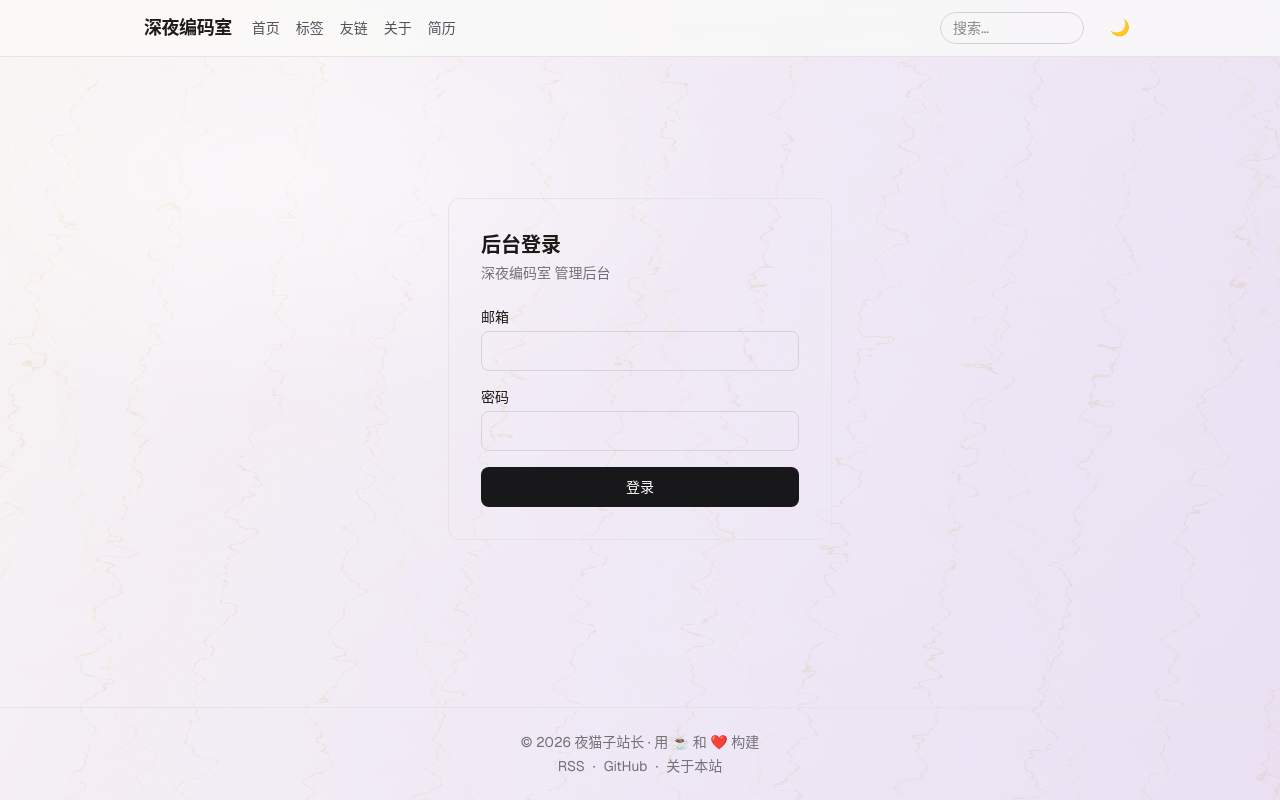
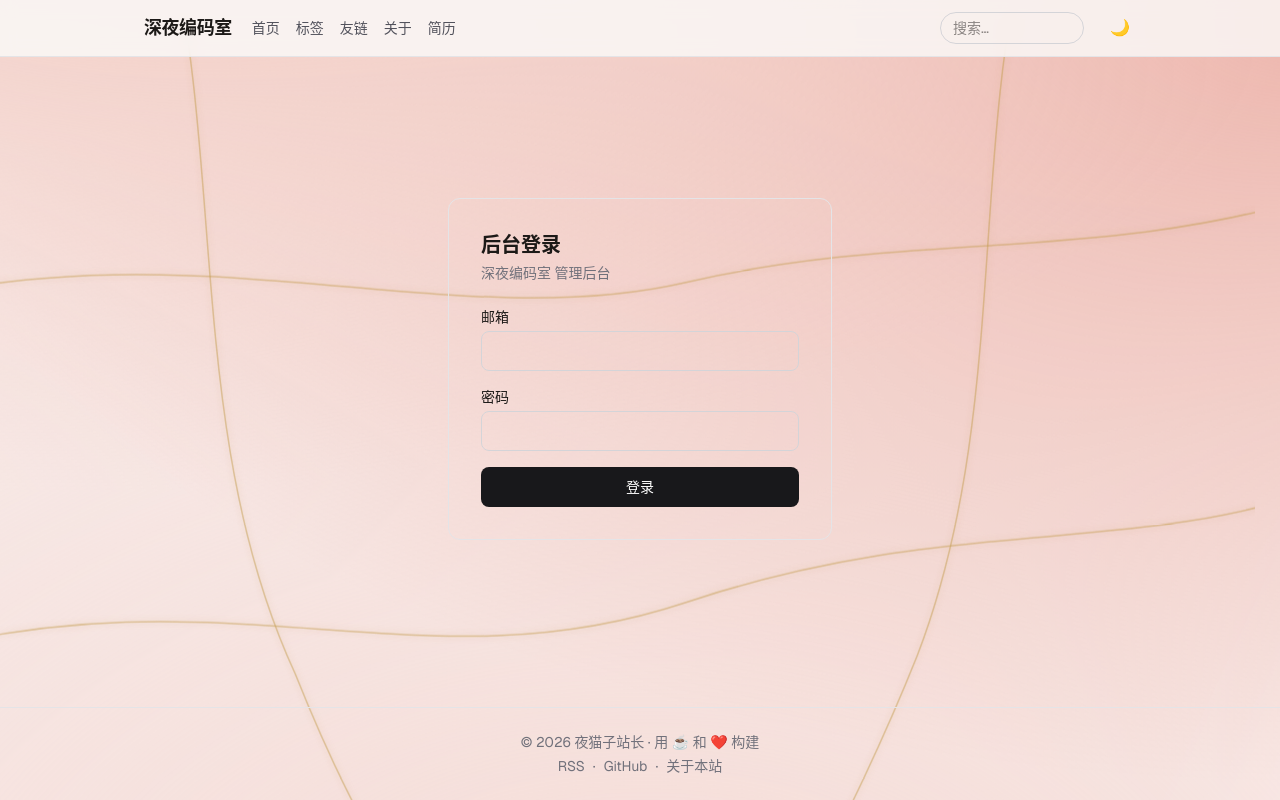
Before and after one commit to JJBSGW/personal-blog, a Next.js app: page /admin/login in a window 1280 px wide. Built offline with nearby package versions, Linux system fonts and the light colour scheme.

Commit message:
fix: 背景重做为深红锦缎 — 移除噪声位移(石裂纹),改为光滑缎面+流动缎光+极简金线(SVG平滑曲线)

```diff
--- a/src/app/globals.css
+++ b/src/app/globals.css
@@ -28,7 +28,7 @@ body {
   color: var(--foreground);
 }
 
-/* ---------- 丝绸织锦背景(真丝质感:光泽波纹 + 金线点缀) ---------- */
+/* ---------- 深红锦缎背景:光滑缎面 + 流动缎光 + 极简金线 ---------- */
 html {
   background: var(--background);
 }
@@ -39,62 +39,50 @@ html {
   z-index: -10;
   overflow: hidden;
   pointer-events: none;
-  background: var(--background);
+  background: var(--silk-base);
 }
 
-/* 布料层:丝绸底色 + 湍流位移 → 起伏的织物波纹 */
-.silk-fabric,
+/* 缎面:大尺寸柔滑渐变,模拟布料自然的光影起伏(无噪声,不碎裂) */
+.silk-fabric {
+  position: absolute;
+  inset: -25%;
+  background:
+    radial-gradient(120% 90% at 20% 8%, var(--silk-c1) 0%, transparent 55%),
+    radial-gradient(130% 110% at 85% 18%, var(--silk-c2) 0%, transparent 58%),
+    radial-gradient(120% 120% at 50% 100%, var(--silk-c3) 0%, transparent 65%);
+  animation: silk-flow 30s ease-in-out infinite alternate;
+}
+
+/* 流动缎光:一条柔和高光带缓缓扫过缎面(丝缎光泽的关键) */
+.silk-sheen {
+  position: absolute;
+  inset: -20%;
+  background: linear-gradient(
+    115deg,
+    transparent 32%,
+    var(--silk-sheen-c) 47%,
+    transparent 62%
+  );
+  background-size: 260% 260%;
+  filter: blur(36px);
+  mix-blend-mode: screen;
+  animation: silk-sheen 15s ease-in-out infinite alternate;
+}
+
+/* 极简金线:几缕平滑金色曲线(由 SVG 路径绘制) */
 .silk-gold {
   position: absolute;
-  inset: -18%;
+  inset: 0;
+  animation: silk-gold-drift 48s ease-in-out infinite alternate-reverse;
 }
 
-.silk-fabric {
-  background: linear-gradient(
-    115deg,
-    var(--silk-c1) 0%,
-    var(--silk-c2) 24%,
-    var(--silk-c3) 48%,
-    var(--silk-c2) 72%,
-    var(--silk-c1) 100%
-  );
-  background-size: 220% 220%;
-  filter: url(#silk-fabric);
-  animation: silk-flow 28s ease-in-out infinite alternate;
-}
-
-/* 金线层:细密的金色丝线,随布料一起流动 */
-.silk-gold {
-  opacity: var(--silk-gold-opacity, 0.6);
-  background-image:
-    repeating-linear-gradient(
-      100deg,
-      transparent 0 58px,
-      var(--silk-gold-1) 58px 59.5px,
-      transparent 59.5px 118px
-    ),
-    repeating-linear-gradient(
-      78deg,
-      transparent 0 152px,
-      var(--silk-gold-2) 152px 154px,
-      transparent 154px 304px
-    );
-  filter: url(#silk-gold);
-  animation: silk-flow-gold 36s ease-in-out infinite alternate-reverse;
-  mix-blend-mode: var(--silk-gold-blend, multiply);
-}
-
-/* 绸缎光泽:一团缓缓移动的高光 */
-.silk-sheen {
-  position: absolute;
-  inset: 0;
-  background: radial-gradient(
-    55% 45% at 30% 22%,
-    var(--silk-sheen-c) 0%,
-    transparent 65%
-  );
-  animation: silk-sheen 18s ease-in-out infinite alternate;
-  mix-blend-mode: screen;
+.silk-gold path {
+  fill: none;
+  stroke: var(--silk-gold-line);
+  stroke-width: 1.5;
+  stroke-linecap: round;
+  opacity: var(--silk-gold-opacity, 0.55);
+  filter: drop-shadow(0 0 4px var(--silk-gold-glow));
 }
 
 @keyframes silk-flow {
@@ -102,59 +90,59 @@ html {
     transform: translate3d(0, 0, 0);
   }
   to {
-    transform: translate3d(5%, 4%, 0);
-  }
-}
-
-@keyframes silk-flow-gold {
-  from {
-    transform: translate3d(0, 0, 0);
-  }
-  to {
-    transform: translate3d(-4%, -3%, 0);
+    transform: translate3d(4%, 3%, 0);
   }
 }
 
 @keyframes silk-sheen {
   from {
-    transform: translateX(-14%);
-    opacity: 0.5;
+    transform: translate3d(-8%, 0, 0);
+    opacity: 0.65;
   }
   to {
-    transform: translateX(14%);
+    transform: translate3d(8%, 0, 0);
     opacity: 1;
+  }
+}
+
+@keyframes silk-gold-drift {
+  from {
+    transform: translate3d(0, 0, 0);
+  }
+  to {
+    transform: translate3d(-2%, 2%, 0);
   }
 }
 
 @media (prefers-reduced-motion: reduce) {
   .silk-fabric,
-  .silk-gold,
-  .silk-sheen {
+  .silk-sheen,
+  .silk-gold {
     animation: none;
   }
 }
 
-/* 配色:亮色 = 香槟象牙丝绸;暗色 = 深紫锦缎,金线更明显 */
+/* 配色:亮色 = 浅绯红素绸;暗色 = 深红锦缎 + 金 */
 :root {
-  --silk-c1: #fbf8f2;
-  --silk-c2: #f0e9f6;
-  --silk-c3: #e6dbf0;
-  --silk-gold-1: rgba(205, 168, 60, 0.2);
-  --silk-gold-2: rgba(240, 220, 120, 0.16);
-  --silk-gold-opacity: 0.6;
-  --silk-gold-blend: multiply;
-  --silk-sheen-c: rgba(255, 255, 255, 0.85);
+  --silk-base: #f8ecea;
+  --silk-c1: #f3cfc7;
+  --silk-c2: #edb6ad;
+  --silk-c3: #f5dcd7;
+  --silk-sheen-c: rgba(255, 255, 255, 0.9);
+  --silk-gold-line: #c29a4b;
+  --silk-gold-glow: rgba(194, 154, 75, 0.5);
+  --silk-gold-opacity: 0.5;
 }
 
 .dark {
-  --silk-c1: #16121f;
-  --silk-c2: #241c38;
-  --silk-c3: #2c2040;
-  --silk-gold-1: rgba(212, 175, 55, 0.22);
-  --silk-gold-2: rgba(246, 226, 122, 0.14);
-  --silk-gold-opacity: 0.75;
-  --silk-gold-blend: screen;
-  --silk-sheen-c: rgba(255, 255, 255, 0.1);
+  --silk-base: #2b070c;
+  --silk-c1: #7a1020;
+  --silk-c2: #96152a;
+  --silk-c3: #4a0a12;
+  --silk-sheen-c: rgba(255, 214, 150, 0.55);
+  --silk-gold-line: #e8c069;
+  --silk-gold-glow: rgba(232, 192, 105, 0.6);
+  --silk-gold-opacity: 0.7;
 }
 
 /* ---------- 搜索高亮:发光文字(非底色块) ---------- */
--- a/src/app/layout.tsx
+++ b/src/app/layout.tsx
@@ -37,23 +37,16 @@ export default function RootLayout({
       className={`${geistSans.variable} ${geistMono.variable} h-full antialiased`}
     >
       <body className="min-h-full flex flex-col text-foreground">
-        {/* 丝绸织锦背景:SVG 湍流位移滤镜 + 布料层 + 金线层 + 高光(不参与交互) */}
-        <svg aria-hidden="true" focusable="false" className="absolute h-0 w-0">
-          <defs>
-            <filter id="silk-fabric" x="-25%" y="-25%" width="150%" height="150%">
-              <feTurbulence type="fractalNoise" baseFrequency="0.008 0.02" numOctaves="4" seed="7" result="noise" />
-              <feDisplacementMap in="SourceGraphic" in2="noise" scale="120" xChannelSelector="R" yChannelSelector="G" />
-            </filter>
-            <filter id="silk-gold" x="-25%" y="-25%" width="150%" height="150%">
-              <feTurbulence type="fractalNoise" baseFrequency="0.015 0.04" numOctaves="3" seed="11" result="noise" />
-              <feDisplacementMap in="SourceGraphic" in2="noise" scale="70" xChannelSelector="R" yChannelSelector="G" />
-            </filter>
-          </defs>
-        </svg>
+        {/* 深红锦缎背景:光滑缎面 + 流动缎光 + 极简金线(不参与交互) */}
         <div className="silk-bg" aria-hidden="true">
           <div className="silk-fabric" />
-          <div className="silk-gold" />
           <div className="silk-sheen" />
+          <svg className="silk-gold" viewBox="0 0 1440 900" preserveAspectRatio="none">
+            <path vectorEffect="non-scaling-stroke" d="M-80,720 C 280,620 500,760 800,660 C 1100,560 1300,610 1520,530" />
+            <path vectorEffect="non-scaling-stroke" d="M-80,320 C 260,240 540,360 800,300 C 1060,240 1260,280 1520,200" />
+            <path vectorEffect="non-scaling-stroke" d="M220,-80 C 280,180 240,480 360,740 C 400,840 440,920 480,980" />
+            <path vectorEffect="non-scaling-stroke" d="M1180,-80 C 1120,180 1160,460 1060,720 C 1020,820 980,900 940,980" />
+          </svg>
         </div>
         <ThemeProvider>
           <Header />
```
